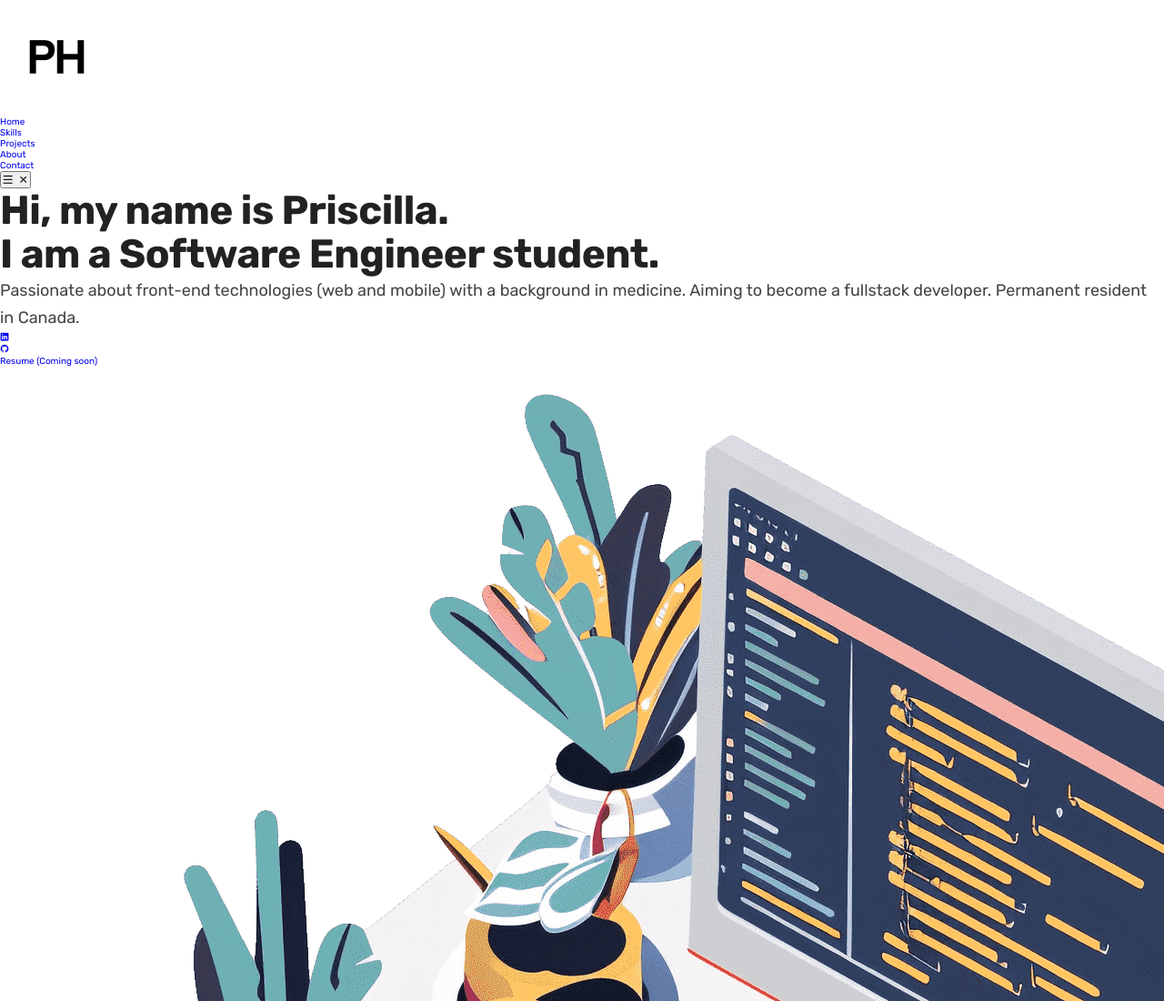
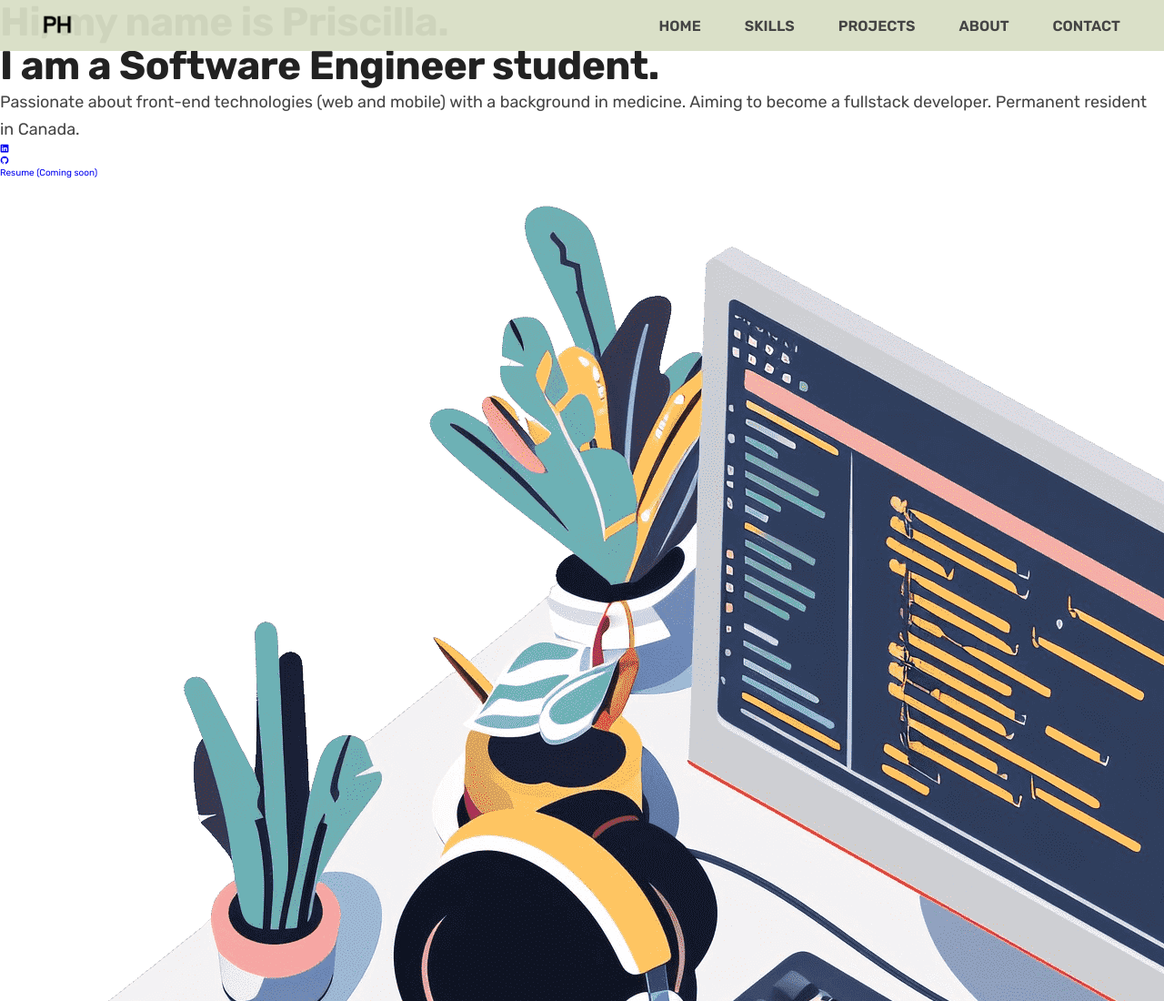
Before and after one commit to priscillahaibara/portfolio, a plain HTML site: page index.html in a window 1280 px wide. Shown: the top 1100 px of the page at 91% size. Drawn offline with nearby package versions, Linux system fonts and the light colour scheme.

Commit message:
refactor: update header styles and class names to match new naming conventions

```diff
--- a/css/base.css
+++ b/css/base.css
@@ -19,6 +19,10 @@ a {
   text-decoration: none;
 }
 
+button {
+    all: unset;
+}
+
 /* TYPOGRAPHY */
 
 body {
@@ -26,7 +30,7 @@ body {
 }
 
 h1, h2 {
-    color: var(--color-grey-900);
+    color: var(--color-text-primary);
     font-weight: var(--font-weight-bold);
     line-height: var(--line-height-tight);
     letter-spacing: -0.5px;
@@ -43,19 +47,19 @@ h2 {
 h3 {
     font-size: var(--font-size-xl);
     font-weight: var(--font-weight-semi-bold);
-    color: var(--color-grey-800);
+    color: var(--color-text-secondary);
 }
 
 h4 {
     font-size: var(--font-size-lg);
     font-weight: var(--font-weight-medium);
-    color: var(--color-grey-800);
+    color: var(--color-text-secondary);
 }
 
 p {
     font-size: var(--font-size-md);
     line-height: var(--line-height-relaxed);
-    color: var(--color-grey-700);
+    color: var(--color-text-tertiary);
 }
 
 .small {
--- a/css/main.css
+++ b/css/main.css
@@ -1,2 +1,3 @@
 @import url('variables.css');
 @import url('base.css');
+@import url('pages.css');
--- /dev/null
+++ b/css/pages.css
@@ -0,0 +1,72 @@
+/* ====== HEADER ======  */
+
+.header {
+  display: flex;
+  justify-content: space-between;
+  align-items: center;
+  height: 5.6rem;
+  padding: 0 4.8rem 0 3.2rem;
+  position: relative;
+}
+
+.header__logo-img {
+  height: 6.2rem;
+}
+
+.header__nav-list {
+  display: flex;
+  justify-content: space-between;
+  align-items: center;
+  gap: 4.8rem;
+}
+
+.header__nav-link:link,
+.header__nav-link:visited {
+  font-size: var(--font-size-sm);
+  font-weight: var(--font-weight-semi-bold);
+  text-transform: uppercase;
+  color: var(--color-text-tertiary);
+  transition: all 0.3s;
+}
+
+.header__nav-link:hover,
+.header__nav-link:active {
+  background-color: var(--color-secondary-400);
+  padding: 1.2rem;
+  border-radius: var(--radius-sm);
+}
+
+/* ====== STICKY NAVIGATION ======  */
+
+.sticky {
+  position: fixed;
+  top: 0;
+  bottom: 0;
+  width: 100%;
+  z-index: 100;
+  background-color: rgba(217, 223, 198, 0.95);
+}
+
+/* ====== TOGGLE MENU ======  */
+
+.header__toggle,
+.header__toggle--burger,
+.header__toggle--close {
+  position: absolute;
+  top: 50%;
+  right: 2rem;
+  transform: translateY(-50%);
+  cursor: pointer;
+  display: block;
+}
+
+.header__toggle--burger,
+.header__toggle--close {
+  color: var(--color-text-tertiary);
+  font-size: 2.5rem;
+  transition: opacity 0.1s, transform 0.3s;
+  width: max-content;
+  height: max-content;
+  inset: 0;
+  opacity: 0;
+}
--- a/css/variables.css
+++ b/css/variables.css
@@ -17,7 +17,7 @@
   --color-secondary-100: #eff3ea;
   --color-secondary-200: #d7dbd3;
   --color-secondary-300: #d9dfc6; /* header, footer, charts */
-  --color-secondary-400: #c3c9b2;
+  --color-secondary-400: #c3c9b2; /* link hover */
 
   /* Neutrals */
   --color-white: #ffffff;
@@ -33,12 +33,14 @@
   --color-bg: var(--color-primary-200); /* Main background (hero) */
   --color-bg-alt: var(--color-secondary-100); /* Alternative background (section) */
   --color-header-bg: var(--color-secondary-300); /* Header background */
+  --color-header-link-hover: var(--color-secondary-400); /* Hover color for header links */
   --color-footer-bg: var(--color-secondary-300); /* Footer background */
   --color-chart-bg: var(--color-secondary-300); /* Chart background */
   --color-chart-bar-fill: var(--color-primary-500); /* Chart bar fill */
   --color-button-bg: var(--color-primary-400); /* Button background */
-  --color-text-primary: var(--color-grey-900); /* Main text (titles) */
-  --color-text-secondary: var(--color-grey-700); /* Text description, links */
+  --color-text-primary: var(--color-grey-900); /* Main headings (h1, h2) */
+  --color-text-secondary: var(--color-grey-800); /* Subheadings (h3, h4) */
+  --color-text-tertiary: var(--color-grey-700); /* Descriptions, links */
 
   /* Font weight */
   --font-weight-regular: 400;
```
